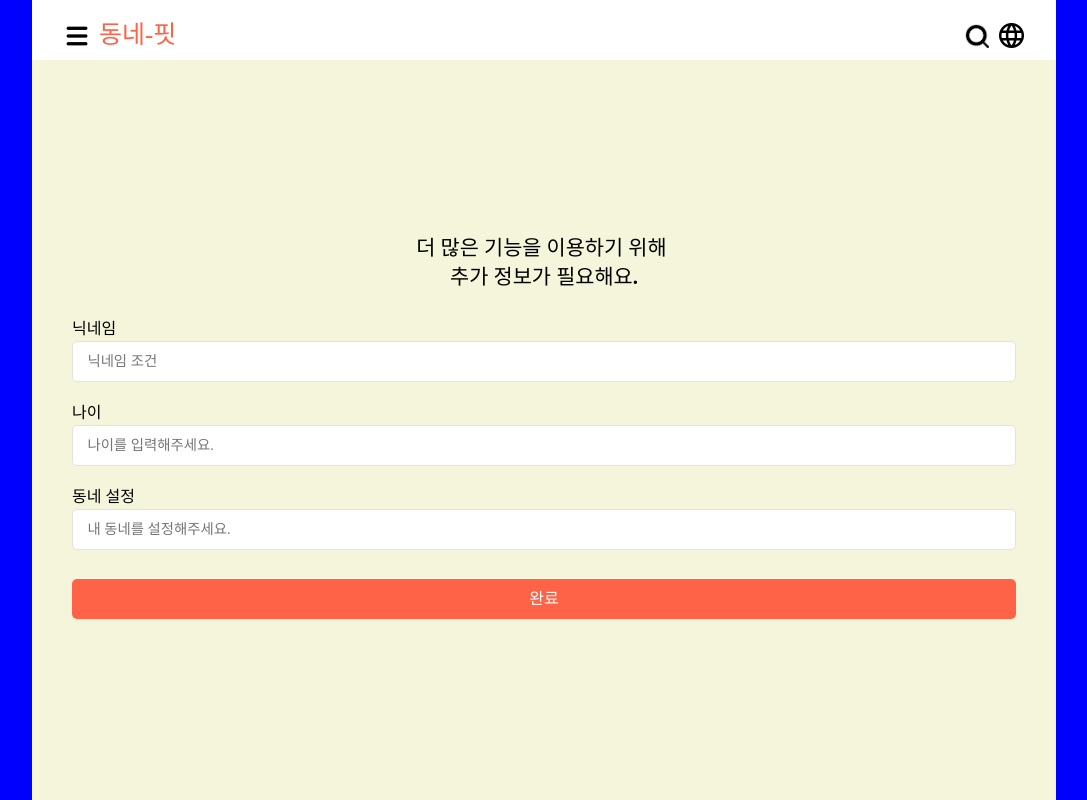
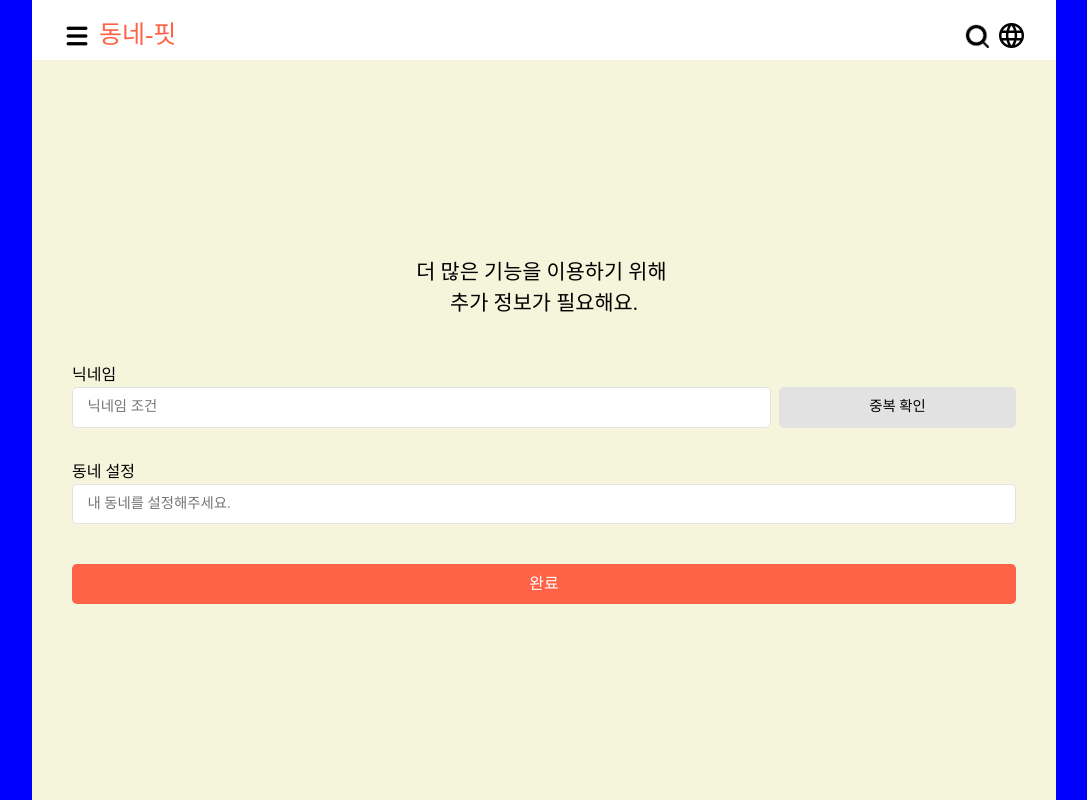
Before and after one commit to DongNae-FIT/DongNae-FIT-FE, a React (Vite) app: page /login/info in a window 1280 px wide. Shown: the whole page, without its empty margins (96-1183 px from the left). Built offline with nearby package versions, Linux system fonts and the light colour scheme; a web font is replaced by a local one.

Commit message:
20241128_16:07

```diff
--- a/src/locales/en.json
+++ b/src/locales/en.json
@@ -4,16 +4,17 @@
     "done": "Done",
     "find_path": "Find Path",
     "reset": "Reset",
-    "apply": "Apply"
+    "apply": "Apply",
+    "duplication_check": "Check"
   },
   "login": {
     "title": "Login",
     "kakao": "Login with Kakako"
   },
   "additional_info": {
-    "title": "We need additional information to use more features",
+    "title": "We need extra-information \n to use more features",
     "nickname": "Nickname",
-    "age": "Age",
+    "nickname_placeholder": "Nickname condition.",
     "location": "Where you live",
     "location_placeholder": "Enter Where you live"
   },
--- a/src/locales/kr.json
+++ b/src/locales/kr.json
@@ -4,18 +4,17 @@
     "done": "완료",
     "find_path": "길찾기",
     "reset": "초기화",
-    "apply": "적용하기"
+    "apply": "적용하기",
+    "duplication_check": "중복 확인"
   },
   "login": {
     "title": "로그인",
     "kakao": "카카오 로그인"
   },
   "additional_info": {
-    "title": "더 많은 기능을 이용하기 위해 \n\n추가 정보가 필요해요.",
+    "title": "더 많은 기능을 이용하기 위해 \n추가 정보가 필요해요.",
     "nickname": "닉네임",
     "nickname_placeholder": "닉네임 조건",
-    "age": "나이",
-    "age_placeholder": "나이를 입력해주세요.",
     "location": "동네 설정",
     "location_placeholder": "내 동네를 설정해주세요."
   },
--- a/src/pages/LoginPages/AdditionalInfo.jsx
+++ b/src/pages/LoginPages/AdditionalInfo.jsx
@@ -3,9 +3,8 @@ import { useState } from "react";
 import { useTranslation } from "react-i18next";
 
 const AdditionalInfo = () => {
-  const { t, i18n } = useTranslation();
+  const { t } = useTranslation();
   const [nickname, setNickname] = useState();
-  const [age, setAge] = useState();
   const [location, setLocation] = useState();
 
   return (
@@ -16,6 +15,7 @@ const AdditionalInfo = () => {
           <div className={styles["section-title"]}>
             {t("additional_info.nickname")}
           </div>
+          <div className={styles["nickname_section"]}>
             <input
               type="text"
               className={styles["info__input"]}
@@ -23,19 +23,12 @@ const AdditionalInfo = () => {
               value={nickname}
               onChange={(e) => setNickname(e.target.value)}
             />
+            <button className={styles["duplicate-check-button"]}>
+              {t("buttons.duplication_check")}
+            </button>
           </div>
-        <div className={styles["input-section"]}>
-          <div className={styles["section-title"]}>
-            {t("additional_info.age")}
         </div>
-          <input
-            type="number"
-            className={styles["info__input"]}
-            placeholder={t("additional_info.age_placeholder")}
-            value={age}
-            onChange={(e) => setAge(e.target.value)}
-          />
-        </div>
+
         <div className={styles["input-section"]}>
           <div className={styles["section-title"]}>
             {t("additional_info.location")}
--- a/src/pages/LoginPages/AdditionalInfo.module.css
+++ b/src/pages/LoginPages/AdditionalInfo.module.css
@@ -6,12 +6,12 @@
   height: calc(100vh - 60px);
   padding: calc(3 * var(--default-padding)) calc(2.5 * var(--default-padding));
 }
+
 .page-title {
   font-size: 1.3rem;
-  font-weight: 600;
+  font-weight: 500;
   text-align: center;
   white-space: pre-wrap;
-  line-height: 0.7;
 }
 
 .page-content {
@@ -19,7 +19,7 @@
   flex-direction: column;
   width: 100%;
   padding-top: calc(0.8 * var(--default-padding));
-  padding-bottom: calc(1.8 * var(--default-padding));
+  padding-bottom: calc(2.5 * var(--default-padding));
 }
 
 .input-section {
@@ -31,7 +31,7 @@
 .section-title {
   font-size: 1rem;
   font-weight: 500;
-  padding-top: calc(1.2 * var(--default-padding));
+  padding-top: calc(2 * var(--default-padding));
 }
 
 .info__input {
@@ -41,6 +41,24 @@
   border: 1px solid var(--sub-grey);
   border-radius: 5px;
   width: 100%;
+  flex: 3;
+}
+
+.nickname_section {
+  display: flex;
+  flex-direction: row;
+  gap: 8px;
+}
+
+.duplicate-check-button {
+  background-color: var(--sub-grey);
+  padding: 0 0.5em;
+  font-size: 0.9rem;
+  border: none;
+  border-radius: 5px;
+  width: 100%;
+  font-weight: 500;
+  flex: 1;
 }
 
 .done-button {
```
Lines whose indentation alone changed are shown as unchanged.
